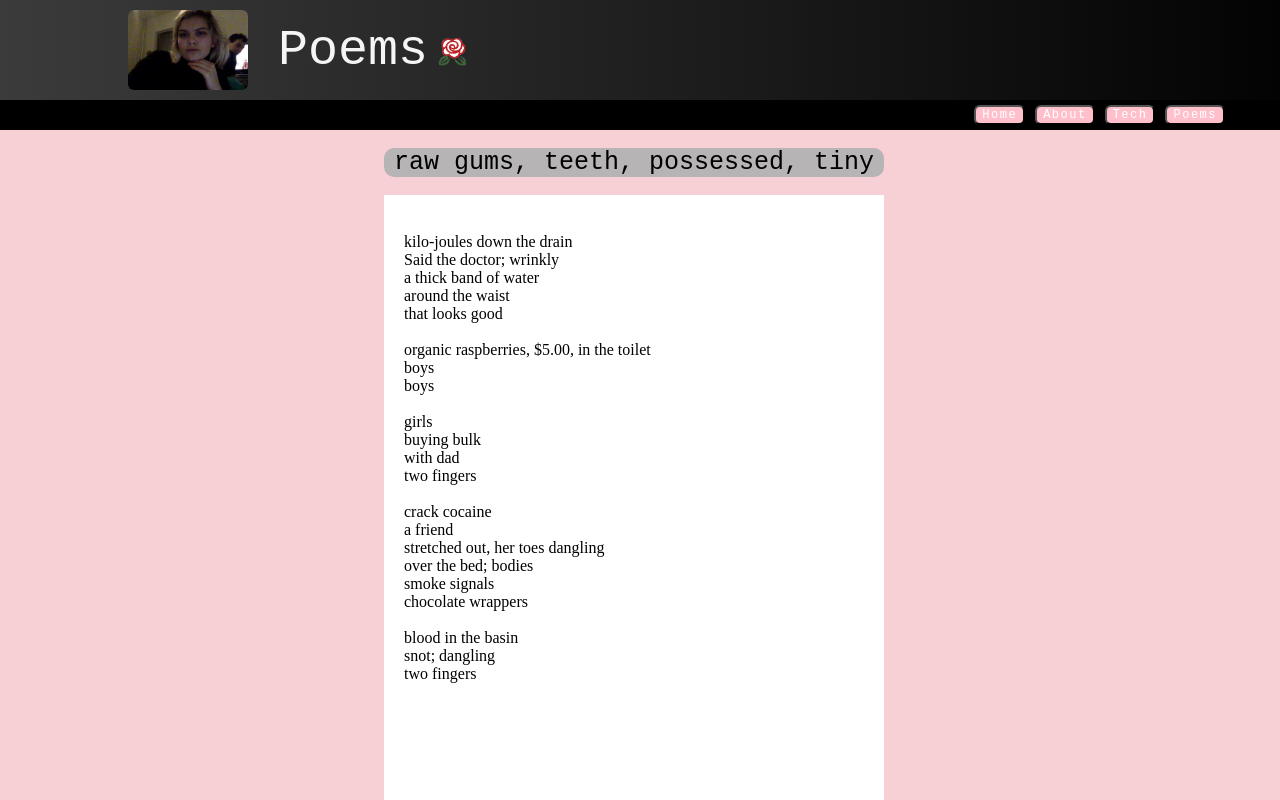
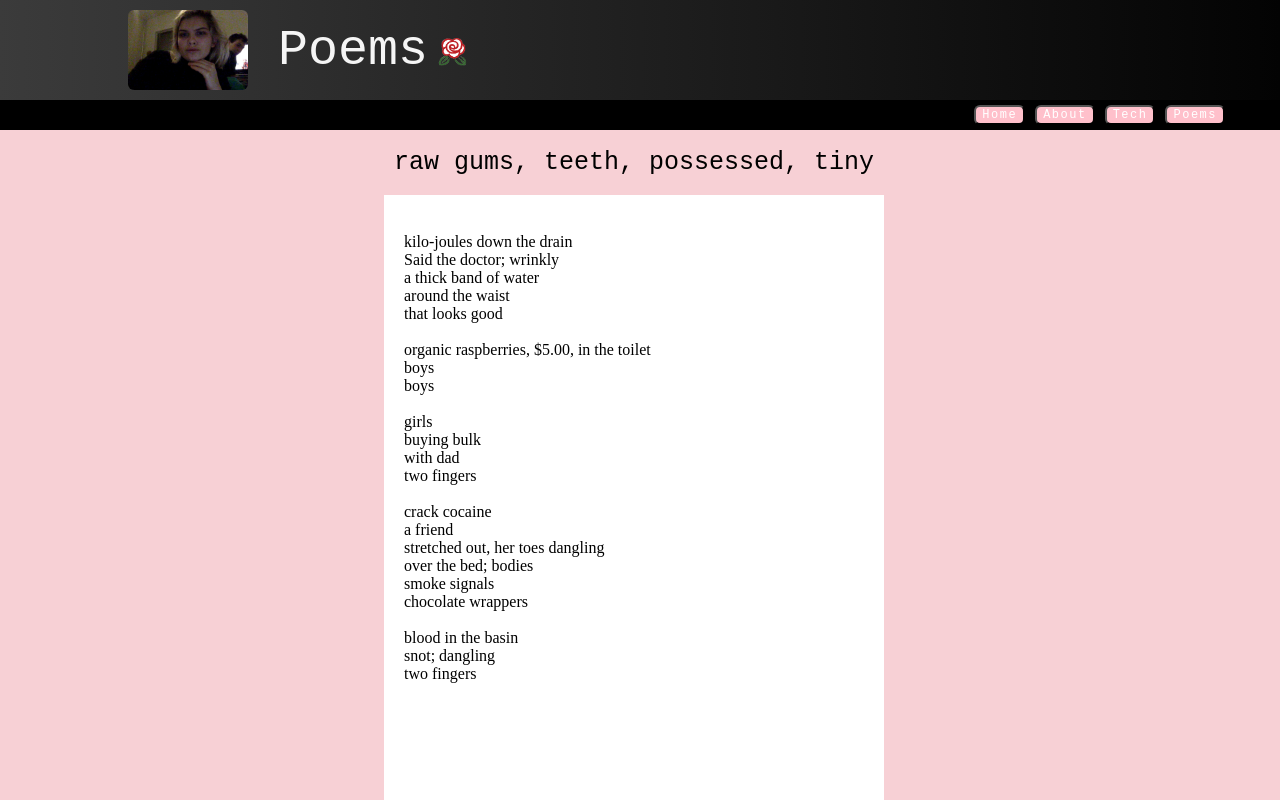
Before and after one commit to itochterman/portfolio, a React (Create React App) app: page /mypoems in a window 1280 px wide. Shown: the top 800 px of the page. Built offline with nearby package versions, Linux system fonts and the light colour scheme.

Commit message:
ui updates

```diff
--- a/public/style.css
+++ b/public/style.css
@@ -170,7 +170,7 @@ a {
   text-align: cen
 }
 .poemContainer{
-    /* display: absolute;  */
+    display: absolute;
     text-align: right;
     width: 500px;
     margin-left:30%;
@@ -182,8 +182,7 @@ a {
     text-align: center;
     font-family: VT323, monospace;
     font-size: 25px;
-    border-radius: 10px;
-    background-color: rgb(182, 180, 180);
+    /* text-decoration: underline; */
     color:black;
 }
 .poemContainer > .poemTextContainer {
--- a/src/components/ChildPoems.js
+++ b/src/components/ChildPoems.js
@@ -33,7 +33,7 @@ class ChildPoems extends Component {
                 <br></br>
                 <div className = 'poemContainer'>
                     <div className = 'div1'>
-                        {!isLoading && [this.state.title]}
+                        {!isLoading && this.state.title}
                     </div>
                 <br></br>
                 <div className = 'poemTextContainer'>
```
